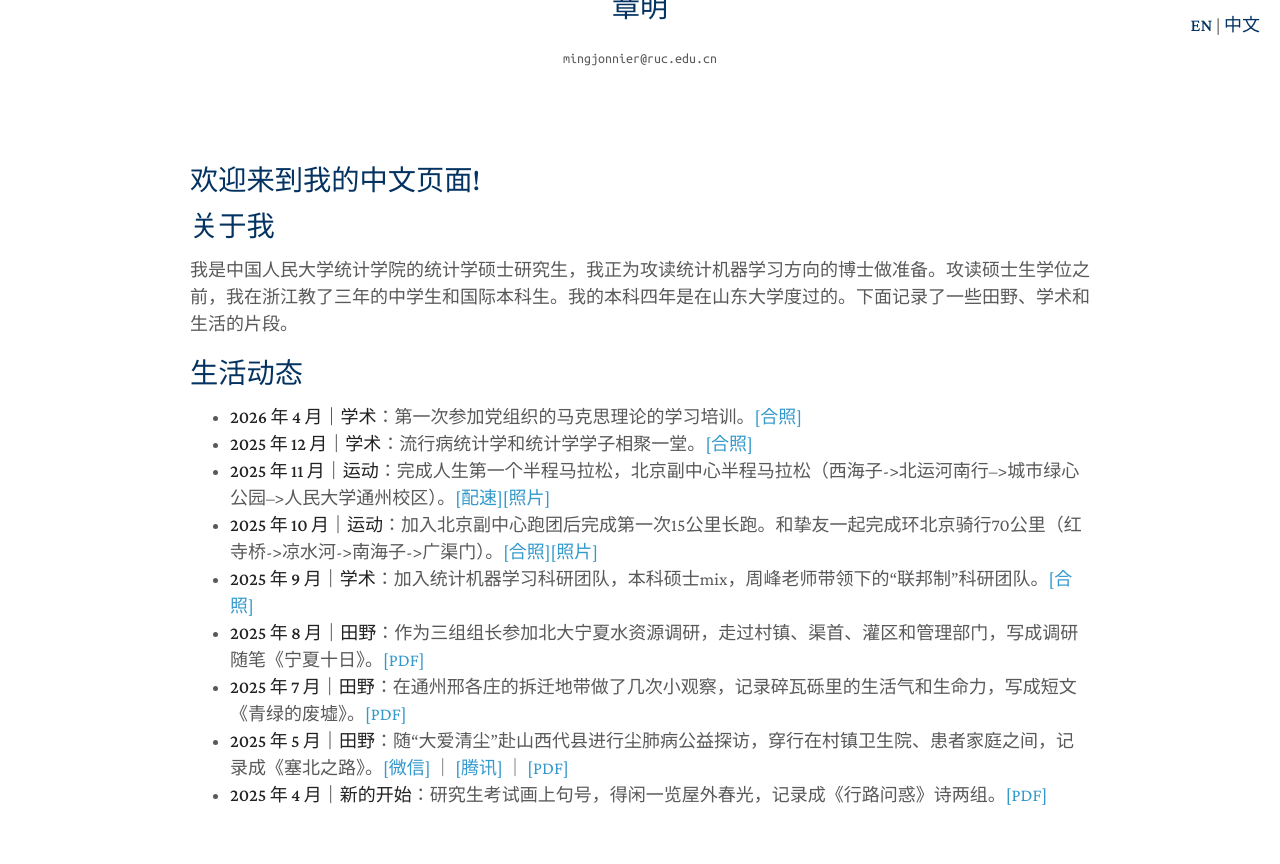
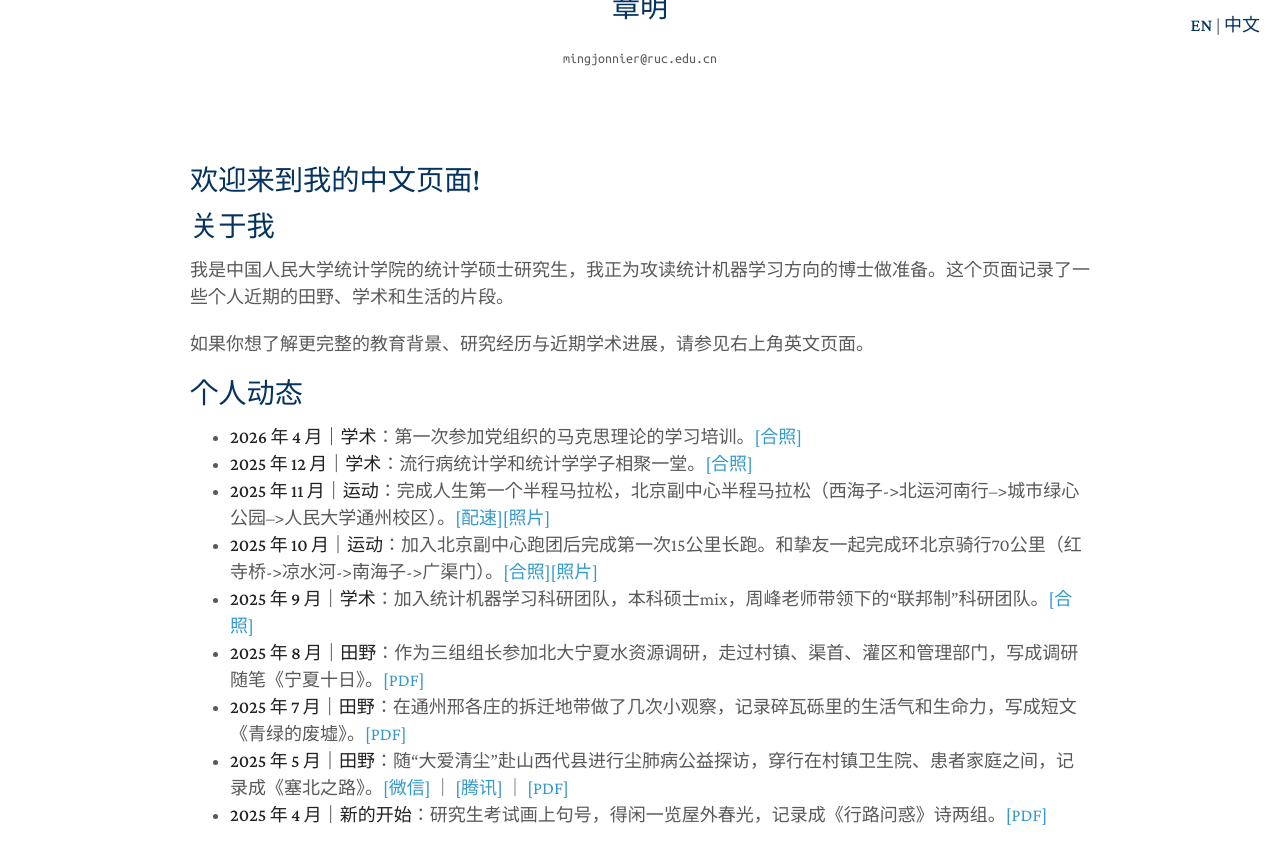
Before and after one commit to zhangming4153/zhangming4153.github.io, a Jekyll site: the page built from cn/index.md, in a window 1280 px wide and 900 px high, scrolled down 530 px. Shown: the top 864 px of the window. Built offline with Jekyll 4.4.1, drawn with Linux system fonts in a browser that asks for light colours; a style sheet for code colours, icons or effects is not loaded.

Commit message:
Update index.md

```diff
--- a/cn/index.md
+++ b/cn/index.md
@@ -6,9 +6,11 @@ title: 章明
 ## 欢迎来到我的中文页面!
 
 ## 关于我
-我是中国人民大学统计学院的统计学硕士研究生，我正为攻读统计机器学习方向的博士做准备。攻读硕士生学位之前，我在浙江教了三年的中学生和国际本科生。我的本科四年是在山东大学度过的。下面记录了一些田野、学术和生活的片段。
+我是中国人民大学统计学院的统计学硕士研究生，我正为攻读统计机器学习方向的博士做准备。这个页面记录了一些个人近期的田野、学术和生活的片段。
 
-## 生活动态
+如果你想了解更完整的教育背景、研究经历与近期学术进展，请参见右上角英文页面。
+
+## 个人动态
 
 - **2026 年 4 月｜学术**：第一次参加党组织的马克思理论的学习培训。[[合照]](/assets/cpcmeeting.jpg)
 - **2025 年 12 月｜学术**：流行病统计学和统计学学子相聚一堂。[[合照]](/assets/people_1217.jpg)
```
